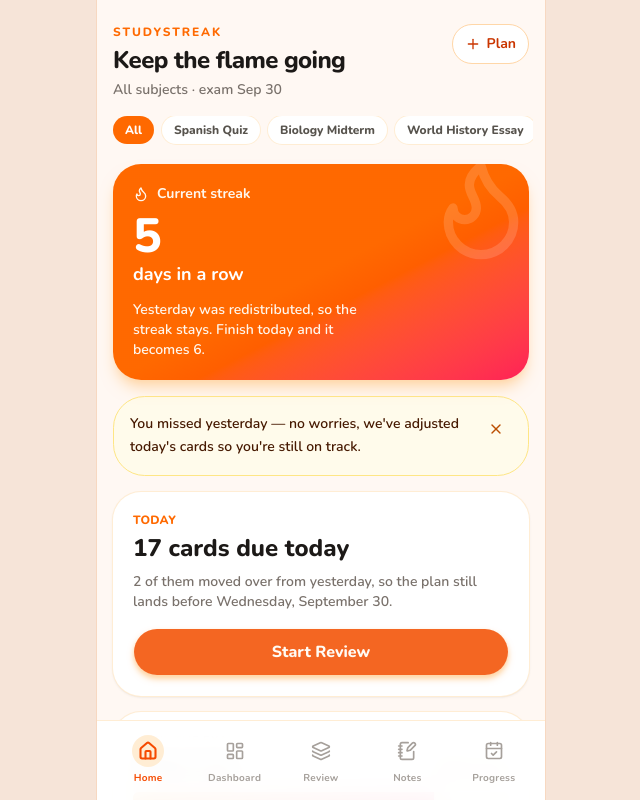
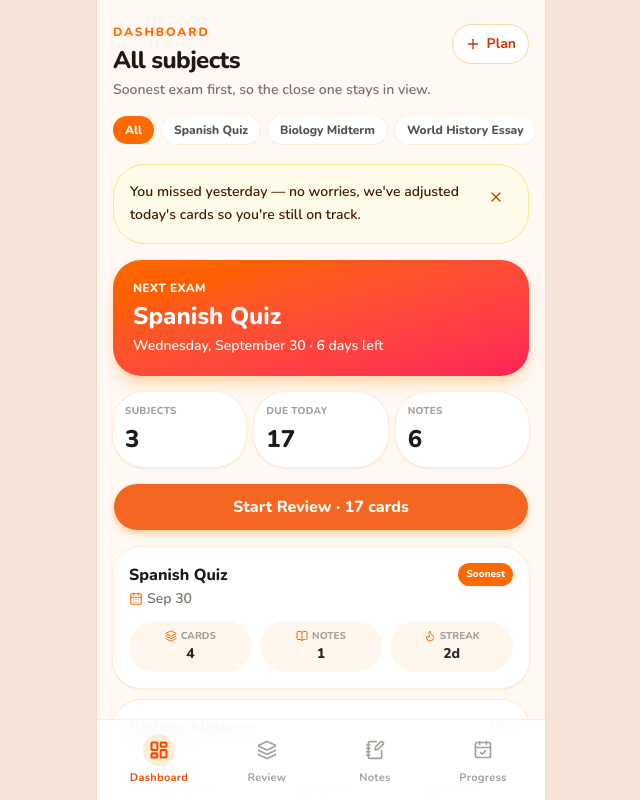
Before and after one commit to milayyyyy/studystreak-demo, a Next.js app: page / in a window 1280 px wide. Shown: the top 800 px of the page, without its empty margins (319-959 px from the left). Built offline with nearby package versions, Linux system fonts and the light colour scheme.

Commit message:
Use the dashboard as the only home screen.
Drop the separate Home tab and keep today's review, the subject list, and the missed-day note on Dashboard.

Co-authored-by: dripsprinting <dripsprinting@gmail.com>

```diff
--- a/components/bottom-nav.tsx
+++ b/components/bottom-nav.tsx
@@ -1,12 +1,11 @@
 "use client";
 
-import { CalendarCheck, House, Layers, LayoutDashboard, NotebookPen } from "lucide-react";
+import { CalendarCheck, Layers, LayoutDashboard, NotebookPen } from "lucide-react";
 import type { Screen } from "@/lib/demo";
 
-export type NavScreen = "home" | "dashboard" | "review" | "notes" | "progress";
+export type NavScreen = "dashboard" | "review" | "notes" | "progress";
 
-const ITEMS: { id: NavScreen; label: string; icon: typeof House }[] = [
-  { id: "home", label: "Home", icon: House },
+const ITEMS: { id: NavScreen; label: string; icon: typeof LayoutDashboard }[] = [
   { id: "dashboard", label: "Dashboard", icon: LayoutDashboard },
   { id: "review", label: "Review", icon: Layers },
   { id: "notes", label: "Notes", icon: NotebookPen },
@@ -22,7 +21,7 @@ export function BottomNav({
 }) {
   return (
     <nav className="fixed bottom-0 left-1/2 z-40 w-full max-w-md -translate-x-1/2 border-t border-orange-100 bg-white/95 px-2 pb-[max(0.5rem,env(safe-area-inset-bottom))] pt-2 backdrop-blur-md">
-      <ul className="grid grid-cols-5">
+      <ul className="grid grid-cols-4">
         {ITEMS.map((item) => {
           const active = screen === item.id;
           const Icon = item.icon;
@@ -31,7 +30,7 @@ export function BottomNav({
               <button
                 type="button"
                 onClick={() => onChange(item.id)}
-                className={`flex w-full flex-col items-center gap-1 rounded-2xl px-1 py-1.5 text-[10px] font-bold tracking-wide transition-colors ${
+                className={`flex w-full flex-col items-center gap-1 rounded-2xl px-2 py-1.5 text-[11px] font-bold tracking-wide transition-colors ${
                   active
                     ? "text-orange-600"
                     : "text-stone-400 hover:text-stone-600"
--- a/components/screens/dashboard-screen.tsx
+++ b/components/screens/dashboard-screen.tsx
@@ -1,6 +1,6 @@
 "use client";
 
-import { BookOpen, CalendarDays, Flame, Layers, Plus } from "lucide-react";
+import { BookOpen, CalendarDays, Flame, Layers, Plus, X } from "lucide-react";
 import { Button } from "@/components/ui/button";
 import { SubjectFilter } from "@/components/subject-filter";
 import {
@@ -19,6 +19,10 @@ export function DashboardScreen({
   onFilter,
   onOpen,
   onAdd,
+  showMissed,
+  studiedToday,
+  onDismissMissed,
+  onStart,
 }: {
   subjects: SubjectPlan[];
   notes: StudyNote[];
@@ -26,11 +30,15 @@ export function DashboardScreen({
   onFilter: (id: string) => void;
   onOpen: (id: string) => void;
   onAdd: () => void;
+  showMissed: boolean;
+  studiedToday: boolean;
+  onDismissMissed: () => void;
+  onStart: () => void;
 }) {
   const visible =
     filter === "all" ? subjects : subjects.filter((subject) => subject.id === filter);
   const soonest = subjects[0];
-  const cardsDue = subjects.reduce((sum, subject) => sum + subject.dueToday, 0);
+  const cardsDue = visible.reduce((sum, subject) => sum + subject.dueToday, 0);
   const daysToSoonest = soonest ? Math.max(0, daysBetween(TODAY, soonest.examDate)) : 0;
 
   return (
@@ -59,6 +67,23 @@ export function DashboardScreen({
 
       <SubjectFilter subjects={subjects} value={filter} onChange={onFilter} />
 
+      {showMissed && !studiedToday && (
+        <div className="flex gap-3 rounded-3xl border border-amber-200 bg-amber-50 p-4 text-amber-950">
+          <p className="flex-1 text-sm leading-relaxed font-semibold">
+            You missed yesterday — no worries, we&apos;ve adjusted today&apos;s
+            cards so you&apos;re still on track.
+          </p>
+          <button
+            type="button"
+            aria-label="Dismiss message"
+            onClick={onDismissMissed}
+            className="grid size-8 shrink-0 place-items-center rounded-full text-amber-700 hover:bg-amber-100"
+          >
+            <X className="size-4" />
+          </button>
+        </div>
+      )}
+
       {soonest && filter === "all" && (
         <section className="rounded-[1.75rem] bg-gradient-to-br from-orange-500 to-rose-500 p-5 text-white shadow-lg shadow-orange-200">
           <p className="text-xs font-extrabold tracking-wide text-orange-50 uppercase">
@@ -77,6 +102,13 @@ export function DashboardScreen({
         <Stat label="Due today" value={String(cardsDue)} />
         <Stat label="Notes" value={String(notes.length)} />
       </div>
+
+      <Button
+        className="h-12 rounded-2xl text-base font-extrabold shadow-md shadow-orange-200"
+        onClick={onStart}
+      >
+        {studiedToday ? "Review again" : `Start Review · ${cardsDue} cards`}
+      </Button>
 
       <ul className="flex flex-col gap-3">
         {visible.map((subject, index) => {
--- a/components/screens/home-screen.tsx
+++ /dev/null
@@ -1,167 +0,0 @@
-"use client";
-
-import { Flame, Plus, X } from "lucide-react";
-import { Button } from "@/components/ui/button";
-import { Progress, ProgressIndicator, ProgressTrack } from "@/components/ui/progress";
-import { SubjectFilter } from "@/components/subject-filter";
-import { daysBetween, formatLong, formatShort, TODAY, type SubjectPlan } from "@/lib/demo";
-
-export function HomeScreen({
-  subject,
-  examDate,
-  streak,
-  dueCount,
-  redistributed,
-  studiedToday,
-  showMissed,
-  onDismissMissed,
-  onStart,
-  onSetup,
-  subjects,
-  filter,
-  onFilter,
-}: {
-  subject: string;
-  examDate: Date;
-  subjects: SubjectPlan[];
-  filter: string;
-  onFilter: (id: string) => void;
-  streak: number;
-  dueCount: number;
-  redistributed: number;
-  studiedToday: boolean;
-  showMissed: boolean;
-  onDismissMissed: () => void;
-  onStart: () => void;
-  onSetup: () => void;
-}) {
-  const daysLeft = Math.max(0, daysBetween(TODAY, examDate));
-  const planDays = 30;
-  const elapsed = Math.min(planDays, Math.max(0, planDays - daysLeft));
-  const pace = Math.round((elapsed / planDays) * 100);
-
-  return (
-    <div className="flex flex-col gap-4">
-      <header className="flex items-start justify-between gap-3">
-        <div>
-          <p className="text-xs font-extrabold tracking-[0.16em] text-orange-500 uppercase">
-            StudyStreak
-          </p>
-          <h1 className="mt-1 text-2xl font-extrabold tracking-tight text-stone-900">
-            Keep the flame going
-          </h1>
-          <p className="mt-1 text-sm font-semibold text-stone-500">
-            {subject} · exam {formatShort(examDate)}
-          </p>
-        </div>
-        <Button
-          variant="outline"
-          className="h-10 rounded-2xl border-orange-200 bg-white px-3 text-sm font-bold text-orange-700"
-          onClick={onSetup}
-        >
-          <Plus />
-          Plan
-        </Button>
-      </header>
-
-      <SubjectFilter subjects={subjects} value={filter} onChange={onFilter} />
-
-      <section className="relative overflow-hidden rounded-[1.75rem] bg-gradient-to-br from-orange-500 via-orange-500 to-rose-500 p-5 text-white shadow-lg shadow-orange-200">
-        <Flame className="absolute -top-3 -right-2 size-28 text-white/15" />
-        <div className="flex items-center gap-2 text-sm font-bold text-orange-50">
-          <Flame className="size-4" />
-          Current streak
-        </div>
-        <p className="mt-2 text-5xl font-extrabold tracking-tight">{streak}</p>
-        <p className="text-lg font-bold">
-          {streak === 1 ? "day in a row" : "days in a row"}
-        </p>
-        <p className="mt-3 max-w-[16rem] text-sm font-semibold text-orange-50">
-          {studiedToday
-            ? "Today is on the board. Yesterday’s cards were folded in, and the streak held."
-            : `Yesterday was redistributed, so the streak stays. Finish today and it becomes ${streak + 1}.`}
-        </p>
-      </section>
-
-      {showMissed && !studiedToday && (
-        <div className="flex gap-3 rounded-3xl border border-amber-200 bg-amber-50 p-4 text-amber-950">
-          <p className="flex-1 text-sm leading-relaxed font-semibold">
-            You missed yesterday — no worries, we&apos;ve adjusted today&apos;s
-            cards so you&apos;re still on track.
-          </p>
-          <button
-            type="button"
-            aria-label="Dismiss message"
-            onClick={onDismissMissed}
-            className="grid size-8 shrink-0 place-items-center rounded-full text-amber-700 hover:bg-amber-100"
-          >
-            <X className="size-4" />
-          </button>
-        </div>
-      )}
-
-      <section className="rounded-[1.75rem] bg-white p-5 shadow-sm ring-1 ring-orange-100">
-        <p className="text-xs font-extrabold tracking-wide text-orange-500 uppercase">
-          Today
-        </p>
-        {studiedToday ? (
-          <>
-            <h2 className="mt-1 text-2xl font-extrabold text-stone-900">
-              Today&apos;s batch is done
-            </h2>
-            <p className="mt-2 text-sm font-semibold text-stone-500">
-              {dueCount} cards reviewed. Tomorrow&apos;s set will be small again
-              — that&apos;s the whole point.
-            </p>
-            <Button
-              className="mt-4 h-12 w-full rounded-2xl text-base font-extrabold"
-              onClick={onStart}
-            >
-              Review again
-            </Button>
-          </>
-        ) : (
-          <>
-            <h2 className="mt-1 text-2xl font-extrabold text-stone-900">
-              {dueCount} cards due today
-            </h2>
-            <p className="mt-2 text-sm font-semibold text-stone-500">
-              {redistributed} of them moved over from yesterday, so the plan
-              still lands before {formatLong(examDate)}.
-            </p>
-            <Button
-              className="mt-4 h-12 w-full rounded-2xl text-base font-extrabold shadow-md shadow-orange-200"
-              onClick={onStart}
-            >
-              Start Review
-            </Button>
-          </>
-        )}
-      </section>
-
-      <section className="rounded-[1.75rem] bg-white p-5 shadow-sm ring-1 ring-orange-100">
-        <div className="flex items-end justify-between gap-3">
-          <div>
-            <p className="text-xs font-extrabold tracking-wide text-stone-400 uppercase">
-              Until the exam
-            </p>
-            <p className="mt-1 text-lg font-extrabold text-stone-900">
-              {daysLeft === 0
-                ? "Exam day"
-                : `${daysLeft} day${daysLeft === 1 ? "" : "s"} to go`}
-            </p>
-          </div>
-          <p className="text-sm font-bold text-orange-600">{pace}% paced</p>
-        </div>
-        <Progress value={pace} className="mt-3 w-full">
-          <ProgressTrack className="h-3 w-full overflow-hidden rounded-full bg-orange-100">
-            <ProgressIndicator className="bg-gradient-to-r from-orange-400 to-rose-500" />
-          </ProgressTrack>
-        </Progress>
-        <p className="mt-3 text-sm font-semibold text-stone-500">
-          A little every day beats one long night before {formatShort(examDate)}.
-        </p>
-      </section>
-    </div>
-  );
-}
--- a/components/study-app.tsx
+++ b/components/study-app.tsx
@@ -3,7 +3,6 @@
 import { useCallback, useMemo, useState } from "react";
 import { BottomNav } from "@/components/bottom-nav";
 import { DashboardScreen } from "@/components/screens/dashboard-screen";
-import { HomeScreen } from "@/components/screens/home-screen";
 import { NoteSummaryScreen } from "@/components/screens/note-summary-screen";
 import { NotesScreen } from "@/components/screens/notes-screen";
 import { OnboardingScreen } from "@/components/screens/onboarding-screen";
@@ -17,7 +16,6 @@ import {
   FLASHCARDS,
   INITIAL_STREAK,
   LONGEST_STREAK,
-  REDISTRIBUTED_CARDS,
   sortByExam,
   STARTER_NOTES,
   starterSubjects,
@@ -31,7 +29,7 @@ import {
 } from "@/lib/demo";
 
 export function StudyApp() {
-  const [screen, setScreen] = useState<Screen>("home");
+  const [screen, setScreen] = useState<Screen>("dashboard");
   const [subjects, setSubjects] = useState<SubjectPlan[]>(() =>
     sortByExam(starterSubjects()),
   );
@@ -68,7 +66,6 @@ export function StudyApp() {
     const dailyIds = new Set(activeSubjects.flatMap((item) => item.cardIds));
     return allCards.filter((card) => dailyIds.has(card.id));
   }, [activeSubjects, allCards, deckMode, openNote]);
-  const dueCount = activeSubjects.reduce((sum, item) => sum + item.dueToday, 0);
 
   function resetReview() {
     setIndex(0);
@@ -133,26 +130,6 @@ export function StudyApp() {
     <div className="min-h-dvh bg-[#F6E4D8] text-stone-900">
       <div className="relative mx-auto min-h-dvh w-full max-w-md bg-[#FFF8F3] shadow-[0_0_0_1px_rgba(251,146,60,0.15)]">
         <main className="px-4 pt-6 pb-28">
-          {screen === "home" && (
-            <HomeScreen
-              subject={filter === "all" ? "All subjects" : focus.name}
-              examDate={focus.examDate}
-              streak={filter === "all" ? streak : focus.streak}
-              dueCount={dueCount}
-              redistributed={filter === "all" || filter === "bio" ? REDISTRIBUTED_CARDS : 0}
-              studiedToday={studiedToday}
-              showMissed={showMissed && (filter === "all" || filter === "bio")}
-              onDismissMissed={() => setShowMissed(false)}
-              onStart={openDailyReview}
-              onSetup={() => setScreen("setup")}
-              subjects={subjects}
-              filter={filter}
-              onFilter={(id) => {
-                setFilter(id);
-                if (deckMode === "daily") resetReview();
-              }}
-            />
-          )}
           {screen === "review" && (
             <ReviewScreen
               cards={deck}
@@ -164,9 +141,9 @@ export function StudyApp() {
               onFlip={() => setFlipped((value) => !value)}
               onRate={rate}
               onRestart={resetReview}
-              onHome={() => setScreen(deckMode === "note" ? "summary" : "home")}
+              onHome={() => setScreen(deckMode === "note" ? "summary" : "dashboard")}
               eyebrow={deckMode === "note" ? "From your notes" : "Daily review"}
-              returnLabel={deckMode === "note" ? "Back to summary" : "Back to today"}
+              returnLabel={deckMode === "note" ? "Back to summary" : "Back to dashboard"}
             />
           )}
           {screen === "dashboard" && (
@@ -174,12 +151,16 @@ export function StudyApp() {
               subjects={subjects}
               notes={notes}
               filter={filter}
-              onFilter={setFilter}
-              onOpen={(id) => {
+              onFilter={(id) => {
                 setFilter(id);
-                setScreen("home");
+                if (deckMode === "daily") resetReview();
               }}
+              onOpen={(id) => setFilter(id)}
               onAdd={() => setScreen("setup")}
+              showMissed={showMissed && (filter === "all" || filter === "bio")}
+              studiedToday={studiedToday}
+              onDismissMissed={() => setShowMissed(false)}
+              onStart={openDailyReview}
             />
           )}
           {screen === "notes" && (
--- a/lib/demo.ts
+++ b/lib/demo.ts
@@ -30,7 +30,6 @@ export type SubjectPlan = {
 }
 
 export type Screen =
-  | "home"
   | "dashboard"
   | "review"
   | "notes"
```
Also changed, not shown: 2 other files (tests, documents, lock files or other folders).
